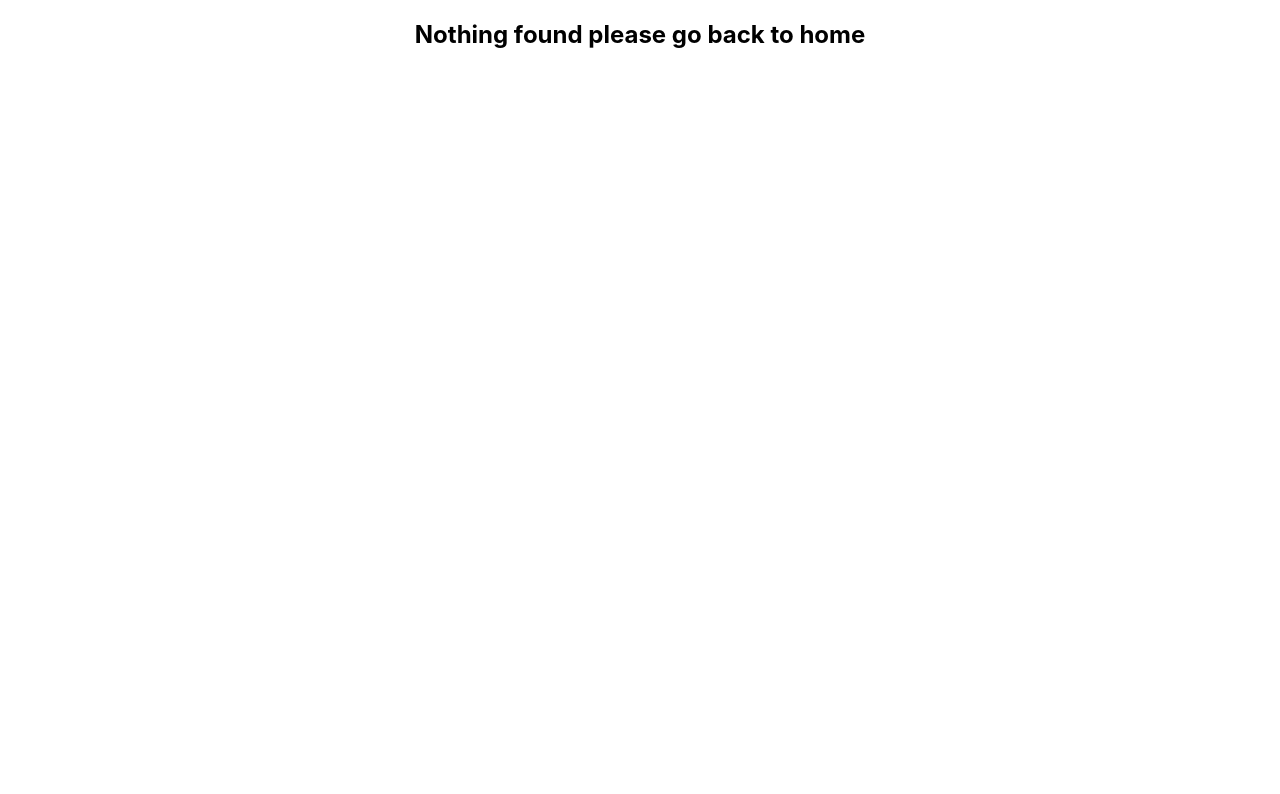
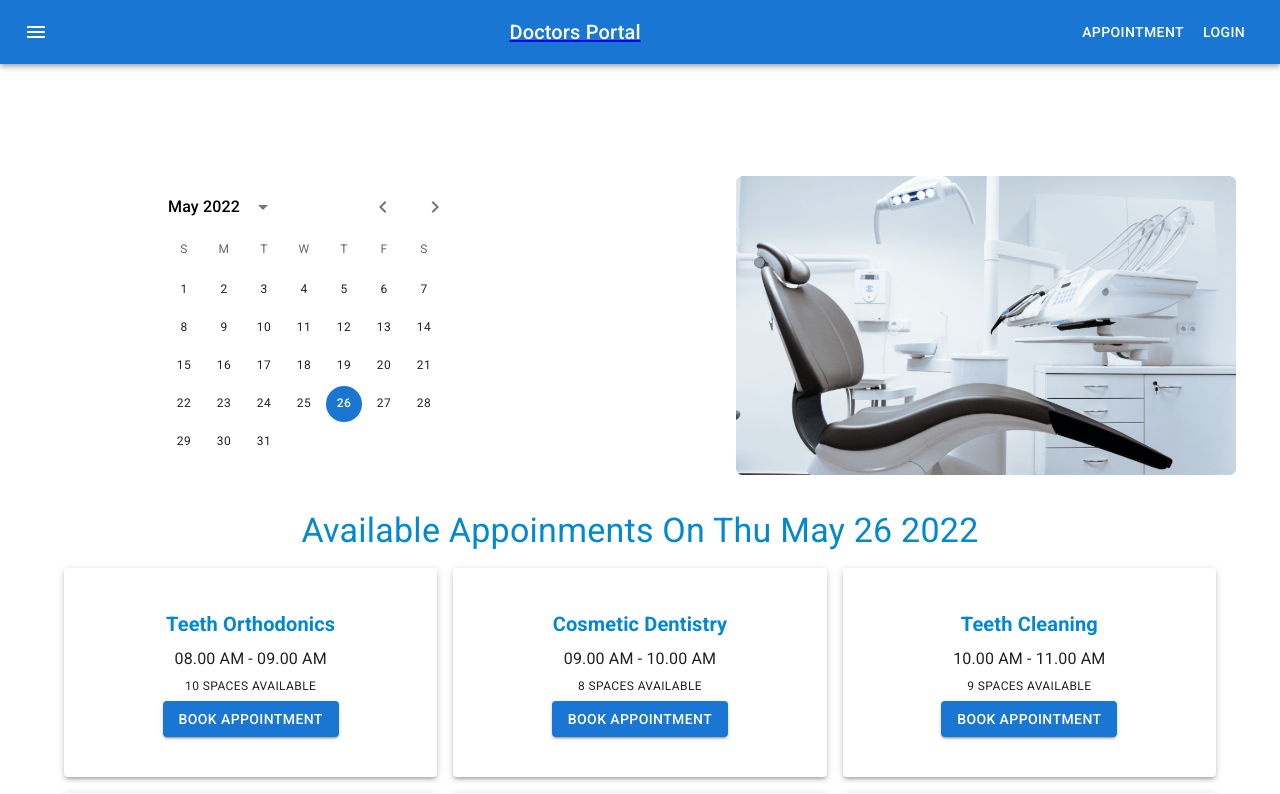
Before and after one commit to devruhul/doctors-portal-client, a React (Create React App) app: page /appointment in a window 1280 px wide. Shown: the top 794 px of the page. Built offline with nearby package versions, Linux system fonts and the light colour scheme.

Commit message:
completed appointment page header, booking component and modal form which is later send to server through node.js

```diff
--- a/src/App.js
+++ b/src/App.js
@@ -1,5 +1,6 @@
 import { Route, Routes } from 'react-router-dom';
 import './App.css';
+import Appointment from './pages/Appointment/Appointment/Appointment';
 import Home from './pages/Home/Home/Home';
 import NotFound from './pages/Home/NotFound/NotFound';
 
@@ -8,6 +9,7 @@ function App() {
     <div className="App">
       <Routes>
         <Route path="/" element={<Home />} />
+        <Route path="appointment" element={<Appointment />} />
         {/* <Route path="about" element={<About />} />
         <Route path="contact" element={<Contact />} />
         <Route path="doctors" element={<Doctors />} /> */}
--- /dev/null
+++ b/src/pages/Appointment/Appointment/AppointHeader/AppointHeader.js
@@ -0,0 +1,21 @@
+import React from 'react';
+import { Container, Grid } from '@mui/material';
+import chair from '../../../../images/chair.png';
+import AppointsCalendar from '../../../Shared/AppointsCalendar/AppointsCalendar';
+
+const AppointHeader = ({ date, setDate }) => {
+    return (
+        <Container sx={{ mt: 14 }}>
+            <Grid container spacing={24}>
+                <Grid item xs={12} md={6}>
+                    <AppointsCalendar date={date} setDate={setDate} />
+                </Grid>
+                <Grid item xs={12} md={6}>
+                    <img style={{ width: "500px" }} src={chair} alt="" />
+                </Grid>
+            </Grid>
+        </Container>
+    );
+};
+
+export default AppointHeader;
--- /dev/null
+++ b/src/pages/Appointment/Appointment/Appointment.js
@@ -0,0 +1,18 @@
+
+import React, { useState } from 'react';
+import Header from '../../Shared/Header/Header';
+import AppointsDate from '../AppointsDate/AppointsDate';
+import AppointHeader from './AppointHeader/AppointHeader';
+
+const Appointment = () => {
+    const [date, setDate] = useState(new Date());
+    return (
+        <div>
+            <Header />
+            <AppointHeader date={date} setDate={setDate} />
+            <AppointsDate date={date} />
+        </div>
+    );
+};
+
+export default Appointment;
--- /dev/null
+++ b/src/pages/Appointment/Appointment/Booking/Booking.js
@@ -0,0 +1,34 @@
+import React, { useState } from 'react';
+import { Grid } from '@mui/material';
+import Paper from '@mui/material/Paper';
+import Typography from '@mui/material/Typography';
+import Button from '@mui/material/Button';
+import BookingForm from '../BookingForm/BookingForm';
+
+const Booking = ({ booking, date }) => {
+    const { name, time, space } = booking;
+    const [bookingModal, setBookingModal] = useState(false);
+    const handleBookingModalOpen = () => setBookingModal(true);
+    const handleBookingModalClose = () => setBookingModal(false);
+    return (
+        <>
+            <Grid item xs={12} sm={6} md={4} >
+                <Paper elevation={3} sx={{ py: 5 }}>
+                    <Typography variant="h6" gutterBottom sx={{ color: 'info.main', fontWeight: 600 }}>{name}</Typography>
+                    <Typography variant="body1" gutterBottom>{time}</Typography>
+                    <Typography variant="caption" display="block" gutterBottom>{space} SPACES AVAILABLE</Typography>
+                    <Button onClick={handleBookingModalOpen} variant="contained" color="primary">Book Appointment</Button>
+                </Paper>
+            </Grid>
+            <BookingForm
+                date={date}
+                booking={booking}
+                bookingModal={bookingModal}
+                handleBookingModalClose={handleBookingModalClose}
+            >
+            </BookingForm>
+        </>
+    );
+};
+
+export default Booking;
--- /dev/null
+++ b/src/pages/Appointment/Appointment/BookingForm/BookingForm.js
@@ -0,0 +1,93 @@
+import React from 'react';
+import Box from '@mui/material/Box';
+import Modal from '@mui/material/Modal';
+import { Button, TextField, Typography } from '@mui/material';
+
+const style = {
+    position: 'absolute',
+    top: '50%',
+    left: '50%',
+    transform: 'translate(-50%, -50%)',
+    width: 400,
+    bgcolor: 'background.paper',
+    border: '2px solid #000',
+    boxShadow: 24,
+    p: 4,
+    textAlign: 'center'
+};
+
+const BookingForm = ({ bookingModal, handleBookingModalClose, booking, date }) => {
+    const { name, time } = booking
+
+    const handleBookingForm = e => {
+        e.preventDefault();
+        alert(`Booking ${name} on ${date.toDateString()} at ${time}`);
+        handleBookingModalClose();
+    }
+
+    return (
+        <Box>
+            <Modal
+                open={bookingModal}
+                onClose={handleBookingModalClose}
+                aria-labelledby="modal-modal-title"
+                aria-describedby="modal-modal-description"
+            >
+                <Box sx={style}>
+                    <Typography variant="h6" gutterBottom sx={{ color: 'info.main', fontWeight: 600 }}>{name}</Typography>
+                    <form onSubmit={handleBookingForm}>
+                        <TextField
+                            disabled
+                            sx={{ width: '90%', m: 2 }}
+                            label="Time"
+                            id="outlined-size-small"
+                            defaultValue={time}
+                            size="small"
+                        />
+                        <TextField
+                            required
+                            sx={{ width: '90%', m: 2 }}
+                            label="Name"
+                            id="outlined-size-small"
+                            placeholder="Your Name"
+                            size="small"
+                        />
+                        <TextField
+                            required
+                            sx={{ width: '90%', m: 2 }}
+                            label="Email"
+                            id="outlined-size-small"
+                            placeholder="Your Email"
+                            size="small"
+                        />
+                        <TextField
+                            required
+                            sx={{ width: '90%', m: 2 }}
+                            label="Phone"
+                            id="outlined-size-small"
+                            placeholder="Your Phone"
+                            size="small"
+                            type="number"
+                            InputLabelProps={{
+                                shrink: true,
+                            }}
+                        />
+                        <TextField
+                            disabled
+                            sx={{ width: '90%', m: 2 }}
+                            label="Date"
+                            id="outlined-size-small"
+                            defaultValue={date.toDateString()}
+                            size="small"
+                        />
+                        <Button type="submit" variant="contained" color="primary"> Submit Appointment</Button>
+                    </form>
+
+                </Box>
+            </Modal>
+        </Box>
+
+    );
+};
+
+export default BookingForm;
--- /dev/null
+++ b/src/pages/Appointment/AppointsDate/AppointsDate.js
@@ -0,0 +1,62 @@
+import React from 'react';
+import { Grid, Container, Typography } from '@mui/material';
+import Booking from '../Appointment/Booking/Booking';
+
+
+const bookings = [
+    {
+        id: 1,
+        name: 'Teeth Orthodonics',
+        time: '08.00 AM - 09.00 AM',
+        space: 10,
+    },
+    {
+        id: 2,
+        name: 'Cosmetic Dentistry',
+        time: '09.00 AM - 10.00 AM',
+        space: 8,
+    },
+    {
+        id: 3,
+        name: 'Teeth Cleaning',
+        time: '10.00 AM - 11.00 AM',
+        space: 9,
+    },
+    {
+        id: 4,
+        name: 'Cavity Protection',
+        time: '11.00 AM - 12.00 PM',
+        space: 5,
+    },
+    {
+        id: 5,
+        name: 'Pediatric Dental',
+        time: '06.00 PM - 07.00 PM',
+        space: 10,
+    },
+    {
+        id: 6,
+        name: 'Oral Surgery',
+        time: '07.00 PM - 08.00 PM',
+        space: 10,
+    },
+]
+
+const AppointsDate = ({ date }) => {
+    return (
+        <Container>
+            <Typography variant="h4" gutterBottom sx={{ color: 'info.main', mb: 2 }}>Available Appoinments On {date.toDateString()}</Typography>
+            <Grid container spacing={2}>
+                {
+                    bookings.map(booking => <Booking
+                        key={booking.id}
+                        booking={booking}
+                        date={date}
+                    />)
+                }
+            </Grid>
+        </Container>
+    );
+};
+
+export default AppointsDate;
--- a/src/pages/Home/Banner/Banner.js
+++ b/src/pages/Home/Banner/Banner.js
@@ -4,13 +4,14 @@ import Grid from '@mui/material/Grid';
 import bannerImg from '../../../images/chair.png';
 import bannerBg from '../../../images/bg.png';
 import { Box, Button, Typography } from '@mui/material';
+import { Link } from 'react-router-dom';
 
 const bannerbg = {
     backgroundImage: `url(${bannerBg})`,
     backgroundSize: 'cover',
     backgroundPosition: 'center',
     backgroudrepeat: 'no-repeat',
-    marginTop: 40
+    marginTop: 20
 }
 
 const verticalCenter = {
@@ -32,11 +33,14 @@ const Banner = () => {
                         <Typography variant="h6" sx={{ fontSize: '15px', fontWeight: 300, my: 3 }}>
                             Lorem ipsum dolor sit amet consectetur adipisicing elit. Enim distinctio voluptas nihil nam molestiae aliquid dolorum fuga obcaecati magnam? Dicta voluptatem expedita alias optio recusandae.
                         </Typography>
-                        <Button sx={{ backgroundColor: '#5CE7ED', color: 'black', mb: 4, letterSpacing: '5px' }} variant="contained">Book An Appointment</Button>
+                        <Link to="/appointment">
+                            <Button sx={{ backgroundColor: '#5CE7ED', color: 'black', mb: 4, letterSpacing: '5px' }} variant="contained">Book An Appointment</Button>
+                        </Link>
+
                     </Box>
                 </Grid>
                 <Grid item xs={12} md={5} style={verticalCenter}>
-                    <img style={{ width: '450px' }} src={bannerImg} alt="" />
+                    <img style={{ width: '500px' }} src={bannerImg} alt="" />
                 </Grid>
             </Grid>
         </Container>
--- a/src/pages/Shared/AppointsCalendar/AppointsCalendar.js
+++ b/src/pages/Shared/AppointsCalendar/AppointsCalendar.js
@@ -1,24 +1,21 @@
-import React, { useState } from 'react';
+import React from 'react';
 import TextField from '@mui/material/TextField';
-import isWeekend from 'date-fns/isWeekend';
 import { AdapterDateFns } from '@mui/x-date-pickers/AdapterDateFns';
 import { LocalizationProvider } from '@mui/x-date-pickers/LocalizationProvider';
 import { StaticDatePicker } from '@mui/x-date-pickers/StaticDatePicker';
 
-const AppointsCalendar = () => {
-    const [value, setValue] = useState(new Date());
+const AppointsCalendar = ({ date, setDate }) => {
+
     return (
         <LocalizationProvider dateAdapter={AdapterDateFns}>
-            <>
-            </>
-                orientation="landscape"
-                value={value}
-                shouldDisableDate={isWeekend}
+            <StaticDatePicker
+                displayStaticWrapperAs="desktop"
+                value={date}
                 onChange={(newValue) => {
-                    setValue(newValue);
+                    setDate(newValue);
                 }}
-                renderInput={(params) => <TextField {...params} />
-
+                renderInput={(params) => <TextField {...params} />}
+            />
         </LocalizationProvider>
     );
 };
--- a/src/pages/Shared/Header/Header.js
+++ b/src/pages/Shared/Header/Header.js
@@ -6,6 +6,7 @@ import Typography from '@mui/material/Typography';
 import Button from '@mui/material/Button';
 import IconButton from '@mui/material/IconButton';
 import MenuIcon from '@mui/icons-material/Menu';
+import { Link } from 'react-router-dom';
 
 
 const Header = () => {
@@ -23,9 +24,19 @@ const Header = () => {
                     >
                         <MenuIcon />
                     </IconButton>
-                    <Typography variant="h6" component="div" sx={{ flexGrow: 1 }}>
-                        Doctors Portal
-                    </Typography>
+                    <Box sx={{ flexGrow: 1 }}>
+                        <Link to="/">
+                            <Typography variant="h6" style={{ color: 'white' }}>
+                                Doctors Portal
+                            </Typography>
+                        </Link>
+                    </Box>
+
+
+                    <Link to="/appointment">
+                        <Button style={{ color: 'white' }}>Appointment
+                        </Button>
+                    </Link>
                     <Button color="inherit">Login</Button>
                 </Toolbar>
             </AppBar>
```
Also changed, not shown: package.json (+6 -1 lines), 1 other file (tests, documents, lock files or other folders).
